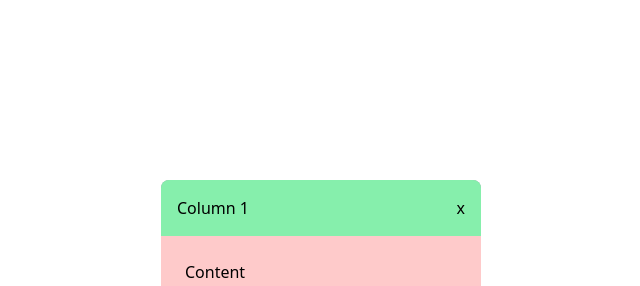
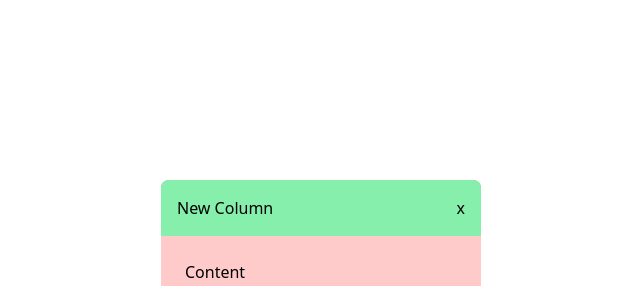
Before and after one commit to yurikdotdev/kanban-demo, a React (Vite) app: page / in a window 1280 px wide. Both pictures are taken after a click on the button "Add Column". Shown: the top 286 px of the page, without its empty margins (319-959 px from the left). Built offline with nearby package versions, Linux system fonts and the light colour scheme.

Commit message:
feat: implement update column title functionality

```diff
--- a/src/components/Column.tsx
+++ b/src/components/Column.tsx
@@ -1,22 +1,45 @@
+import { useState } from 'react';
 import type { ColumnType } from '../types';
-import { Button } from './ui/button';
 
 interface Props {
   column: ColumnType;
   deleteColumn: (id: string) => void;
+  updateColumn: (id: string, title: string) => void;
 }
 
 function Column(props: Props) {
-  const { column, deleteColumn } = props;
+  const { column, deleteColumn, updateColumn } = props;
   const { id, title } = column;
+
+  const [editMode, setEditMode] = useState(false);
 
   return (
     <div
       id={id}
       className="flex h-96 min-h-96 w-80 flex-col overflow-hidden rounded-lg bg-gray-400"
     >
-      <div className="item-center flex w-full justify-between bg-green-300 p-4">
-        <div>{title}</div>
+      <div
+        className="item-center flex w-full justify-between bg-green-300 p-4"
+        onClick={() => setEditMode(true)}
+      >
+        {editMode ? (
+          <input
+            value={title}
+            onChange={(e) => updateColumn(id, e.target.value)}
+            autoFocus
+            onBlur={() => setEditMode(false)}
+            onKeyDown={(e) => {
+              if (e.key !== 'Enter') {
+                return
+              } else {
+                setEditMode(false)
+              }
+            }}
+            className="w-full bg-green-300"
+          />
+        ) : (
+          <>{title}</>
+        )}
         <button onClick={() => deleteColumn(id)}>x</button>
       </div>
       <div className="flex flex-grow flex-col justify-between bg-red-200 p-6">
--- a/src/components/KanbanBoard.tsx
+++ b/src/components/KanbanBoard.tsx
@@ -2,8 +2,8 @@ import { DndContext } from '@dnd-kit/core';
 import { useState } from 'react';
 import { generateId } from '../lib/utils';
 import { ColumnType } from '../types';
+import Column from './Column';
 import { Button } from './ui/button';
-import Column from './Column'
 
 function KanbanBoard() {
   const [columns, setColumns] = useState<ColumnType[]>([]);
@@ -11,24 +11,36 @@ function KanbanBoard() {
   function createColumn() {
     const newColumn: ColumnType = {
       id: generateId(),
-      title: `Column ${columns.length + 1}`,
+      title: 'New Column',
     };
 
     setColumns([...columns, newColumn]);
 
-    console.log('column created')
+    console.log('column created');
   }
 
   function deleteColumn(id: string) {
     setColumns(columns.filter((column) => column.id !== id));
 
-    console.log('column deleted')
+    console.log('column deleted');
+  }
+
+  function updateColumn(id: string, title: string) {
+    const updatedColumns = columns.map((column) => {
+      if (column.id !== id) {
+        return column;
+      } else {
+        return { ...column, title };
+      }
+    });
+
+    setColumns(updatedColumns);
   }
 
   return (
     <>
       <DndContext>
-        <div className='flex gap-4'>
+        <div className="flex gap-4">
           {columns.length
             ? columns.map((column) => {
                 return (
@@ -36,6 +48,7 @@ function KanbanBoard() {
                     key={column.id}
                     column={column}
                     deleteColumn={deleteColumn}
+                    updateColumn={updateColumn}
                   />
                 );
               })
```
